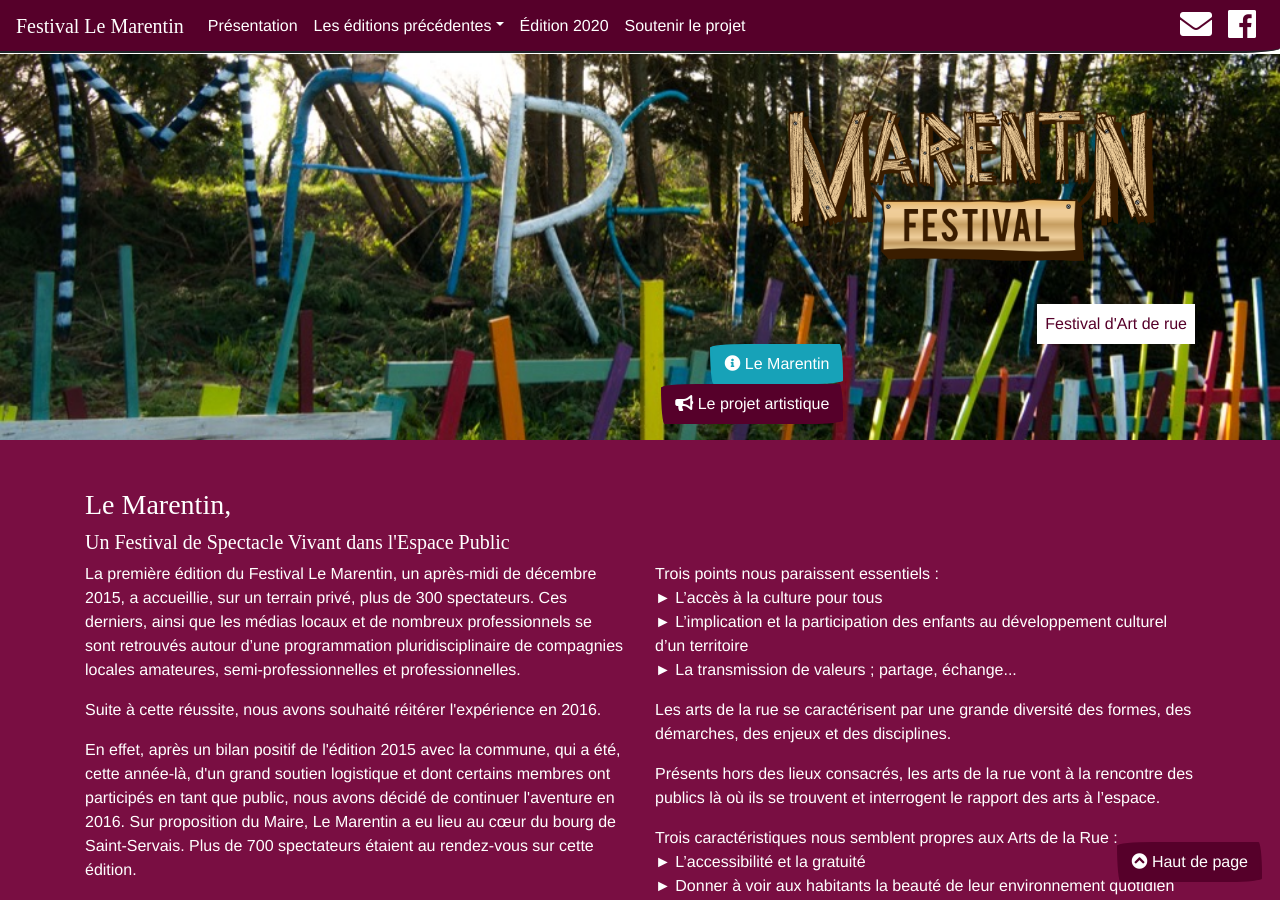
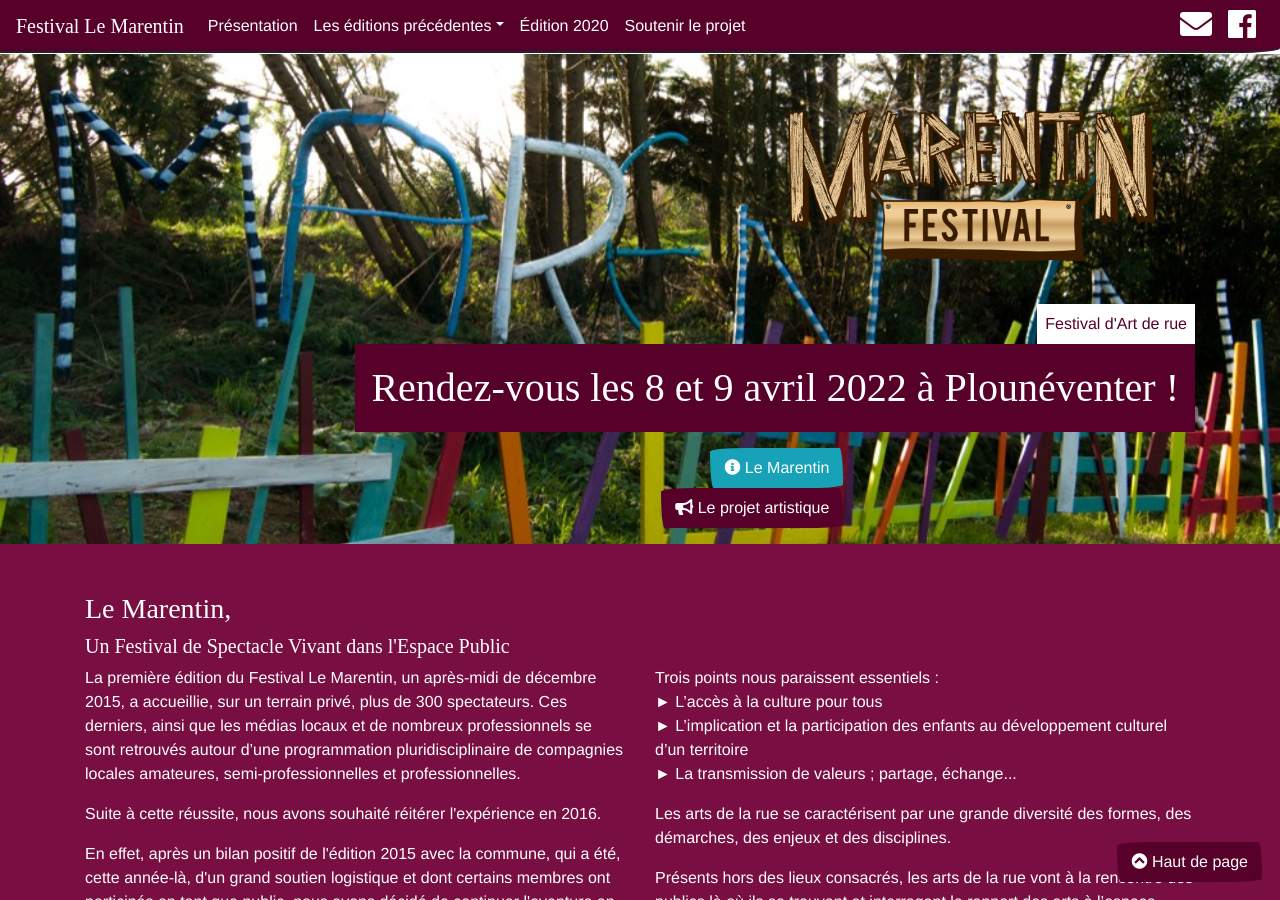
Before and after one commit to tibodut/marentin, a Jekyll site: the page built from index.html, in a window 1280 px wide and 900 px high. Built offline with Jekyll 4.4.1, drawn with Linux system fonts in a browser that asks for light colours; nearby versions of some CDN libraries; some web fonts are replaced.

Commit message:
update dates

```diff
--- a/index.html
+++ b/index.html
@@ -10,6 +10,7 @@ layout: default
 		<img class="img-rounded" src="{{site.baseurl}}/img/Logo_V2.png" alt="Festival Le Marentin" height="250px" />
 
         <p class="mb-auto p-2 bg-light text-primary">Festival d'Art de rue</p>
+	<h1 class="mt-auto mb-3 p-3 bg-primary text-light">Rendez-vous les 8 et 9 avril 2022 à Plounéventer !</h1>
 
     </div>
 
```
